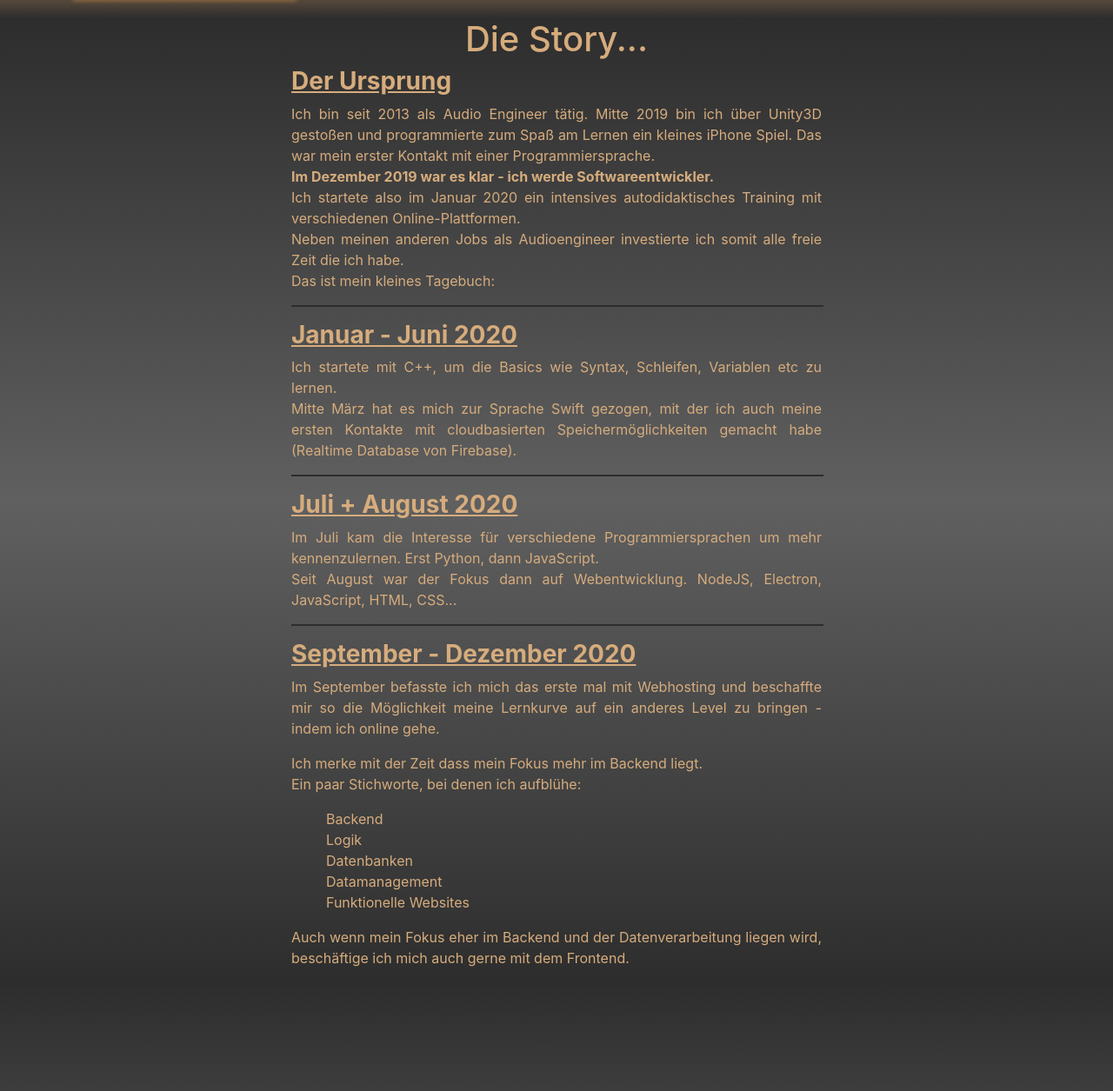
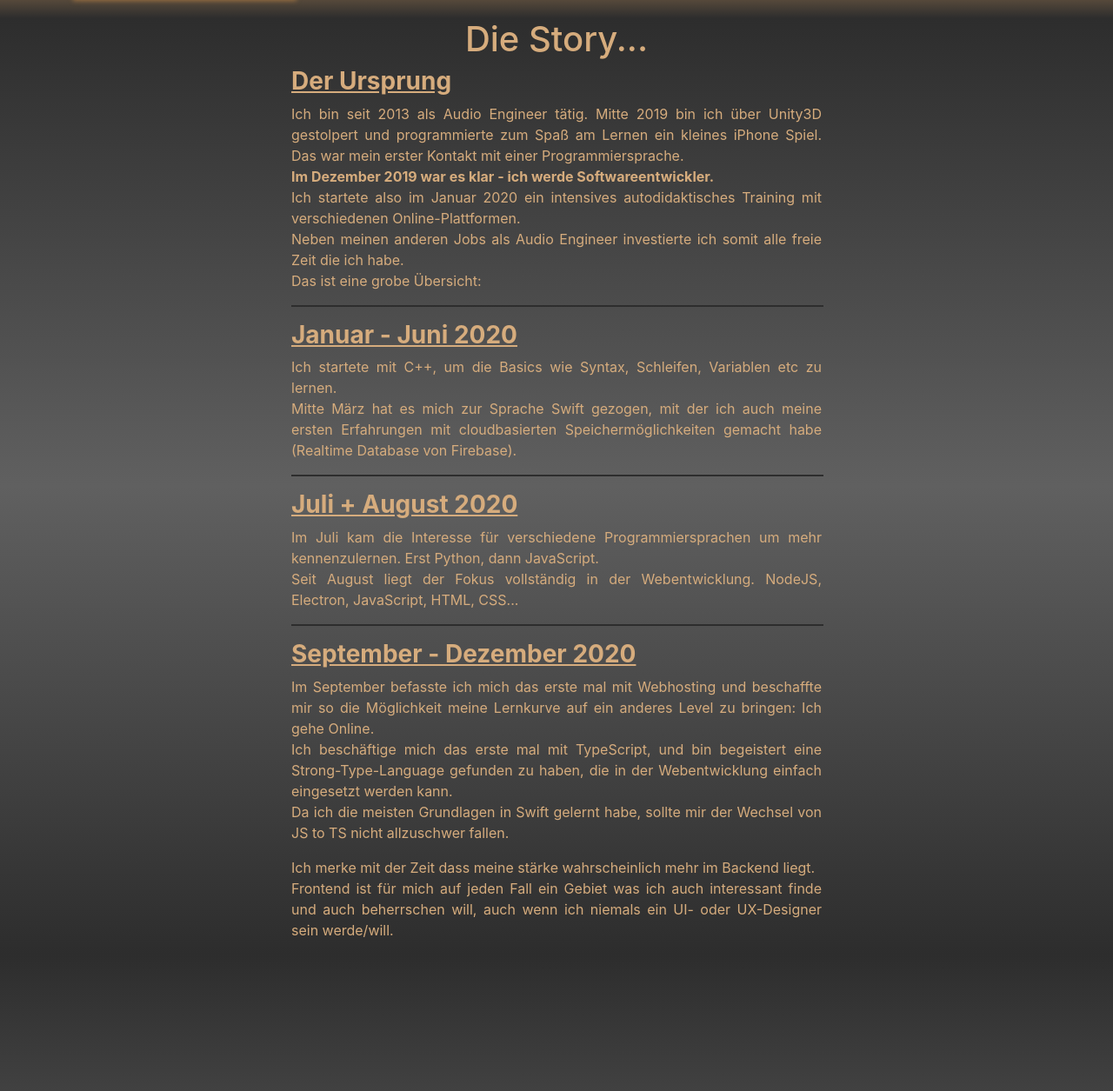
Before and after one commit to chamabreu/basicfrontend, a plain HTML site: page index.html in a window 1280 px wide. Shown: the part 1599-2854 px from the top of the page at 87% size. Drawn offline with nearby package versions, Linux system fonts and the light colour scheme.

Commit message:
update 201221

```diff
--- a/index.html
+++ b/index.html
@@ -144,19 +144,19 @@
         <h3 class="font-weight-bold text-left"><u>Der Ursprung</u></h3>
         <p class="text-justify">
           Ich bin seit 2013 als Audio Engineer tätig. Mitte 2019 bin ich über Unity3D
-          gestoßen und programmierte zum Spaß am Lernen ein kleines iPhone Spiel.
+          gestolpert und programmierte zum Spaß am Lernen ein kleines iPhone Spiel.
           Das war mein erster Kontakt mit einer Programmiersprache.<br>
           <strong>Im Dezember 2019 war es klar - ich werde Softwareentwickler.</strong><br>
           Ich startete also im Januar 2020 ein intensives autodidaktisches Training mit verschiedenen
           Online-Plattformen.<br>
-          Neben meinen anderen Jobs als Audioengineer investierte ich somit alle freie Zeit die ich habe.<br>
-          Das ist mein kleines Tagebuch:
+          Neben meinen anderen Jobs als Audio Engineer investierte ich somit alle freie Zeit die ich habe.<br>
+          Das ist eine grobe Übersicht:
         </p>
         <hr>
         <h3 class="font-weight-bold text-left"><u>Januar - Juni 2020</u></h3>
         <p class="text-justify">
           Ich startete mit C++, um die Basics wie Syntax, Schleifen, Variablen etc zu lernen.<br>
-          Mitte März hat es mich zur Sprache Swift gezogen, mit der ich auch meine ersten Kontakte mit cloudbasierten
+          Mitte März hat es mich zur Sprache Swift gezogen, mit der ich auch meine ersten Erfahrungen mit cloudbasierten
           Speichermöglichkeiten gemacht habe (Realtime Database von Firebase).
         </p>
         <hr>
@@ -164,7 +164,7 @@
         <p class="text-justify">
           Im Juli kam die Interesse für verschiedene Programmiersprachen um mehr kennenzulernen.
           Erst Python, dann JavaScript.<br>
-          Seit August war der Fokus dann auf Webentwicklung.
+          Seit August liegt der Fokus vollständig in der Webentwicklung.
           NodeJS, Electron, JavaScript, HTML, CSS...<br>
         </p>
         <hr>
@@ -172,21 +172,14 @@
         <p class="text-justify">
           Im September befasste ich mich das erste mal mit Webhosting und beschaffte mir so die Möglichkeit meine
           Lernkurve
-          auf ein anderes Level zu bringen - indem ich online gehe.
+          auf ein anderes Level zu bringen: Ich gehe Online.<br>
+          Ich beschäftige mich das erste mal mit TypeScript, und bin begeistert eine Strong-Type-Language gefunden zu haben,
+          die in der Webentwicklung einfach eingesetzt werden kann.<br>
+          Da ich die meisten Grundlagen in Swift gelernt habe, sollte mir der Wechsel von JS to TS nicht allzuschwer fallen.
         <p class="text-justify">
-          Ich merke mit der Zeit dass mein Fokus mehr im Backend liegt. <br>
-          Ein paar Stichworte, bei denen ich aufblühe: <br>
-        </p>
-        <ul style="list-style-type: none; text-align: left;">
-          <li>Backend</li>
-          <li>Logik</li>
-          <li>Datenbanken</li>
-          <li>Datamanagement</li>
-          <li>Funktionelle Websites</li>
-        </ul>
-        <p class="text-justify">
-          Auch wenn mein Fokus eher im Backend und der Datenverarbeitung liegen wird, beschäftige ich mich auch gerne
-          mit dem Frontend.
+          Ich merke mit der Zeit dass meine stärke wahrscheinlich mehr im Backend liegt.<br>
+          Frontend ist für mich auf jeden Fall ein Gebiet was ich auch interessant finde und auch beherrschen will,
+          auch wenn ich niemals ein UI- oder UX-Designer sein werde/will.
         </p>
 
       </div>
```
